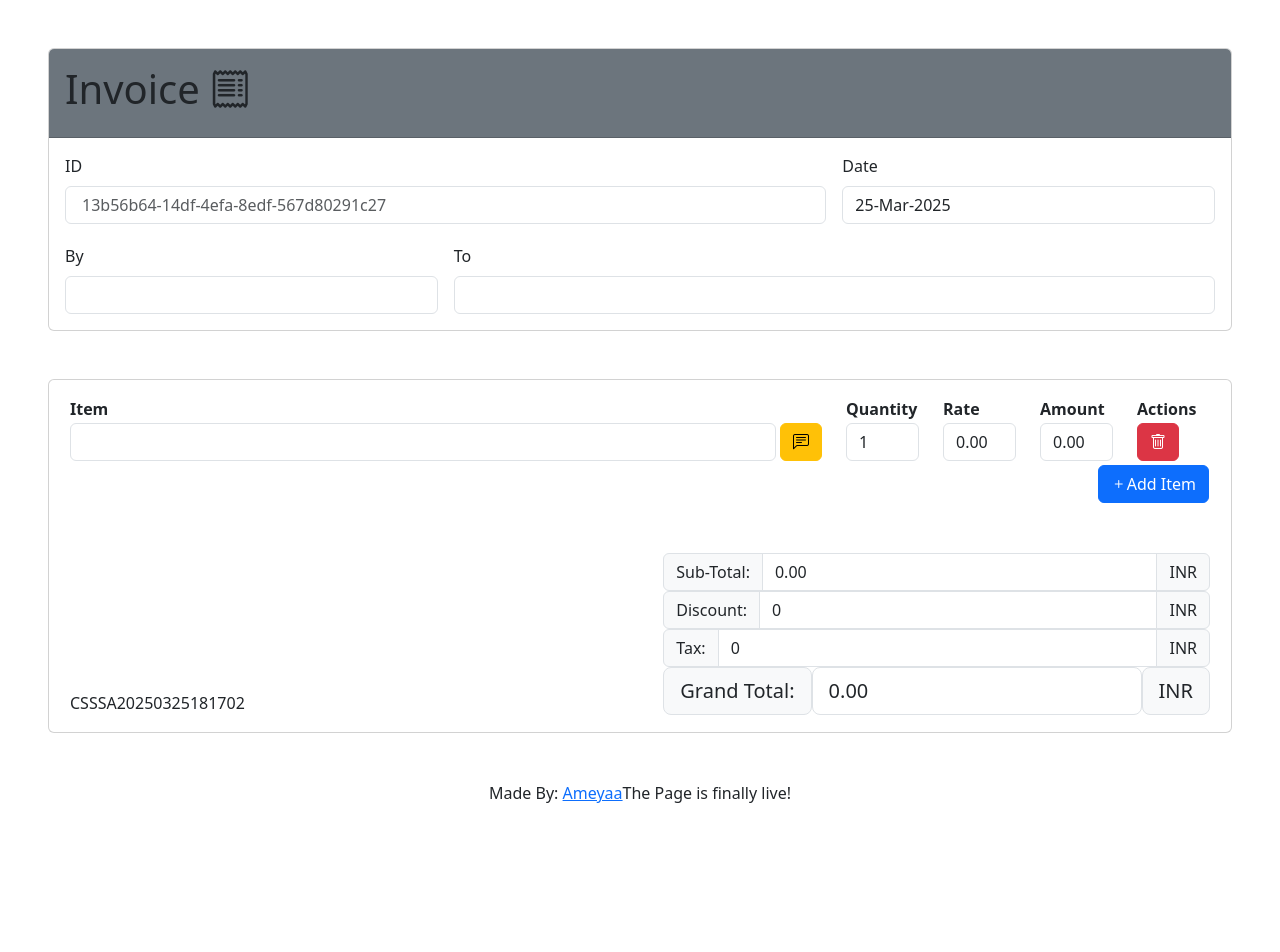
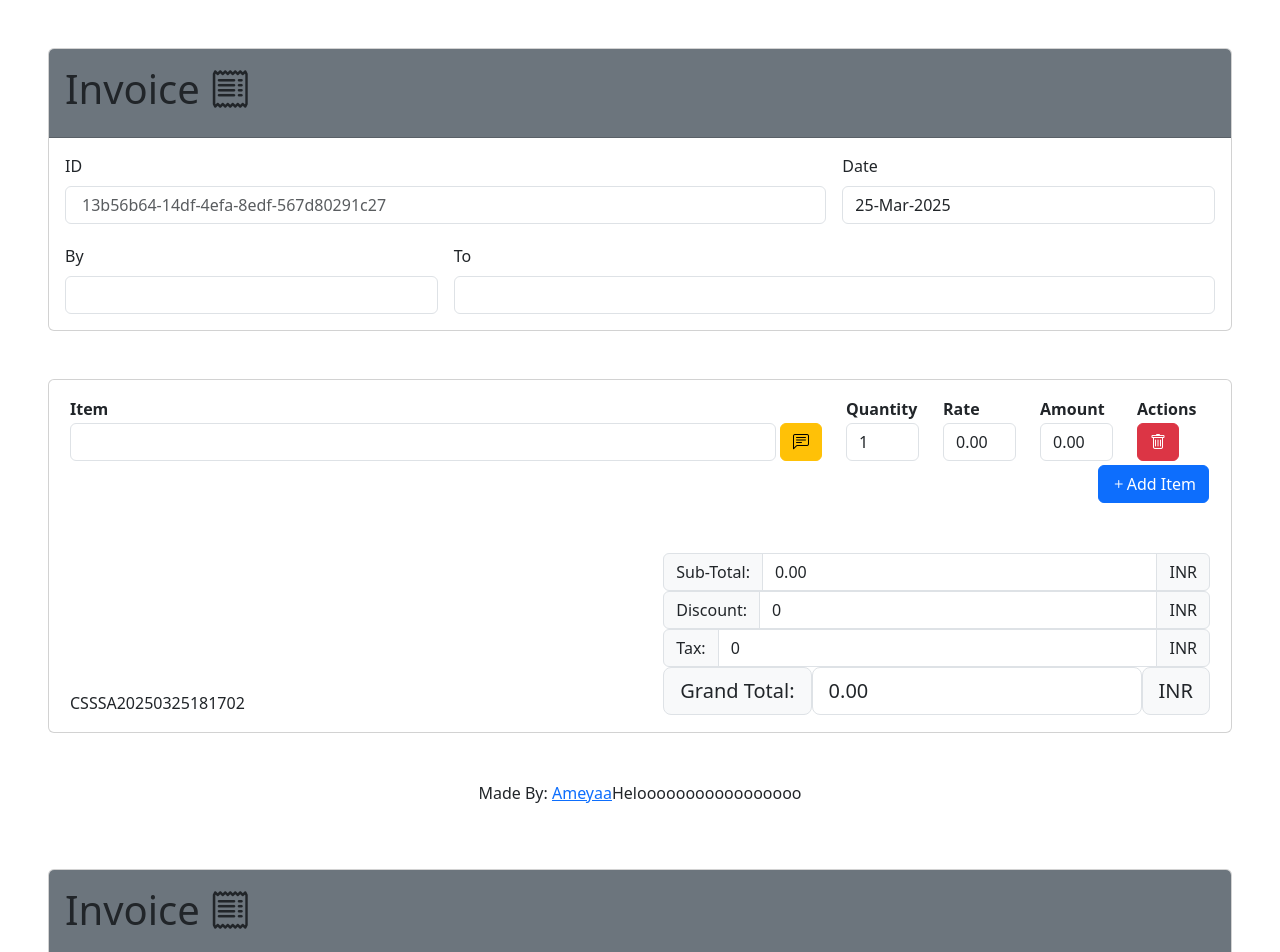
Before and after one commit to ameyaac/InvoiceGenerator, an Angular app: page / in a window 1280 px wide. Shown: the top 952 px of the page. Before the commit the page ends 821 px from the top, so only its background shows below. Built offline with nearby package versions, Linux system fonts and the light colour scheme.

Commit message:
For pages

```diff
--- a/angular.json
+++ b/angular.json
@@ -99,6 +99,9 @@
             ],
             "scripts": []
           }
+        },
+        "deploy": {
+          "builder": "angular-cli-ghpages:deploy"
         }
       }
     }
--- a/src/app/app.routes.ts
+++ b/src/app/app.routes.ts
@@ -1,3 +1,9 @@
 import { Routes } from '@angular/router';
+import { AppComponent } from './app.component';
 
-export const routes: Routes = [];
+export const routes: Routes = [
+    {
+        path: '',
+        component: AppComponent
+    }
+];
--- a/src/app/footer/footer.component.html
+++ b/src/app/footer/footer.component.html
@@ -1,4 +1,4 @@
 <div class="d-flex justify-content-center">
     <p>Made By: <a href="https://github.com/ameyaac">Ameyaa</a><!-- in <a href="#"><img src="../../favicon.ico">AngularJS</a> --></p>
-    <p>The Page is finally live!</p>
+    <p>Helooooooooooooooooo</p>
 </div>
```
Also changed, not shown: 25 other files (tests, documents, lock files or other folders).
